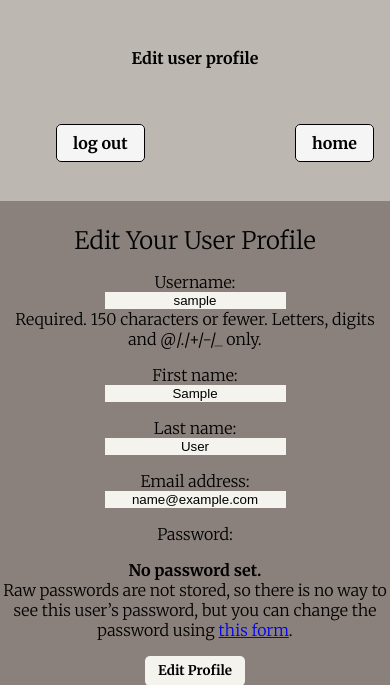
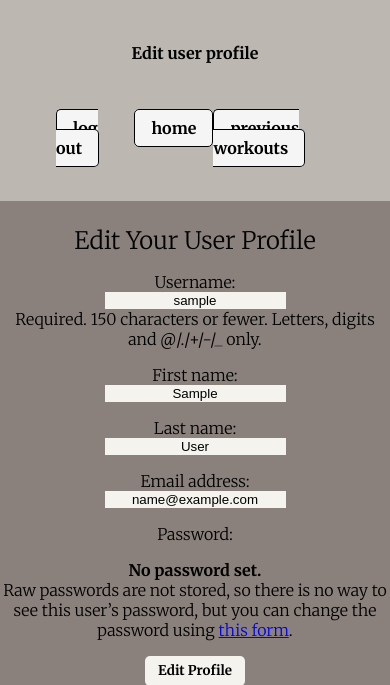
Before and after one commit to Stephen-Jimenez/workout-tracker-app, a Django app: page /edit_profile in a window 390 px wide. Shown: the top 685 px of the page. Run offline with Django 3.2, Linux system fonts and the light colour scheme; the visitor is signed in with stand-in values (Sample User, id 1); parts of the project's set-up code (start-up, migrations or seed data) failed here and were passed over.

Commit message:
updated for mobile

```diff
--- a/login_reg/static/index.css
+++ b/login_reg/static/index.css
@@ -8,6 +8,7 @@ body {
 
 .heading {
     margin: 0;
+    min-width: 35%;
 }
 
 .content-heading {
@@ -36,6 +37,7 @@ nav ul {
     margin: 0;
     display: flex;
     justify-content: space-between;
+    min-width: 35%;
 }
 
 nav ul li {
--- a/login_reg/templates/authenticate/edit_profile.html
+++ b/login_reg/templates/authenticate/edit_profile.html
@@ -17,6 +17,7 @@
         <ul>
             <li><a href="/logout">log out</a></li>
             <li><a href="/tracker/home">home</a></li>
+            <li><a href="/tracker/view_previous_workouts">previous workouts</a></li>
         </ul>
     </nav>
     <main class="main-content-container">
--- a/tracker/templates/view_previous_workouts.html
+++ b/tracker/templates/view_previous_workouts.html
@@ -16,6 +16,7 @@
         <p class="heading">Previous workouts, click to view/edit</p>
         <ul>
             <li><a href="/logout">log out</a></li>
+            <li><a href="/edit_profile">edit profile</a></li>
             <li><a href="/tracker/home">home</a></li>
         </ul>
     </nav>
```
